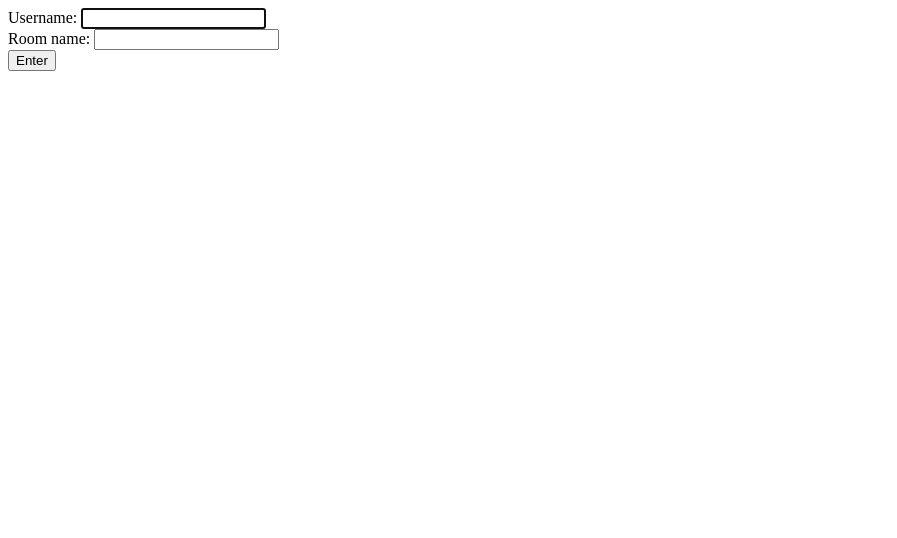
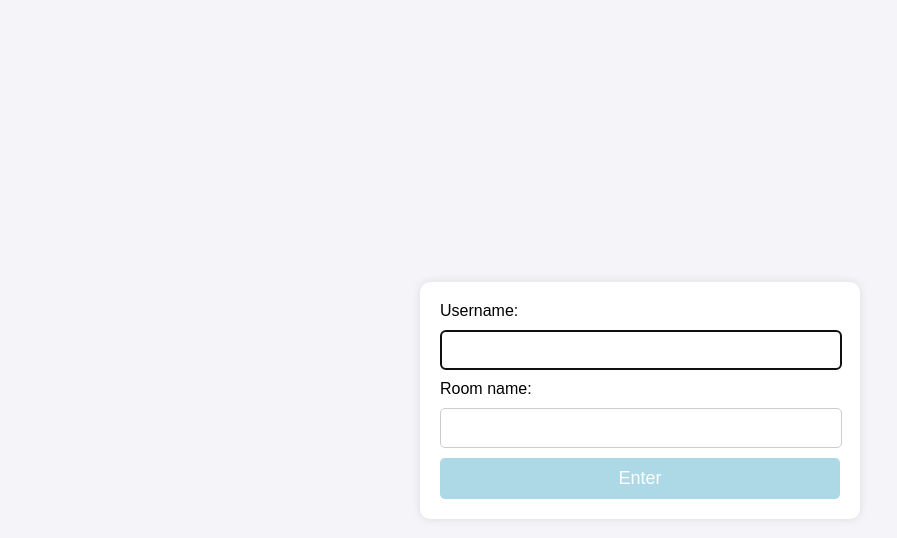
Before and after one commit to paoyw/GestureGame, a Django app: page /game/ in a window 1280 px wide. Shown: the top 538 px of the page, without its empty margins (0-897 px from the left). Run offline with Django 5.2, Linux system fonts and the light colour scheme.

Commit message:
Add style for index.html.

```diff
--- a/mainsite/game/templates/index.html
+++ b/mainsite/game/templates/index.html
@@ -5,12 +5,54 @@
   <head>
     <meta charset="utf-8" />
     <title>Chat Rooms</title>
+    <style>
+      body {
+        font-family: Arial, sans-serif;
+        background-color: #f4f4f9;
+        display: flex;
+        justify-content: center;
+        align-items: center;
+        height: 100vh;
+        margin: 0;
+      }
+      form {
+        background: white;
+        padding: 20px;
+        border-radius: 10px;
+        box-shadow: 0 0 10px rgba(0, 0, 0, 0.1);
+        max-width: 400px;
+        width: 100%;
+      }
+      input[type="text"] {
+        width: calc(100% - 20px);
+        padding: 10px;
+        margin: 10px 0;
+        border: 1px solid #ccc;
+        border-radius: 5px;
+        font-size: 16px;
+      }
+      input[type="submit"] {
+        width: 100%;
+        padding: 10px;
+        background-color: #add8e6;
+        border: none;
+        border-radius: 5px;
+        color: white;
+        font-size: 18px;
+        cursor: pointer;
+      }
+      input[type="submit"]:hover {
+        background-color: #87ceeb;
+      }
+    </style>
   </head>
   <body>
     <form method="post">
       {% csrf_token %}
-      Username: <input id="username-input" type="text" name="username"/><br />
-      Room name: <input id="room-name-input" type="text" name="room-name"/><br />
+      <label for="username-input">Username:</label>
+      <input id="username-input" type="text" name="username" /><br />
+      <label for="room-name-input">Room name:</label>
+      <input id="room-name-input" type="text" name="room-name" /><br />
       <input id="submit" type="submit" value="Enter" />
     </form>
   </body>
```
